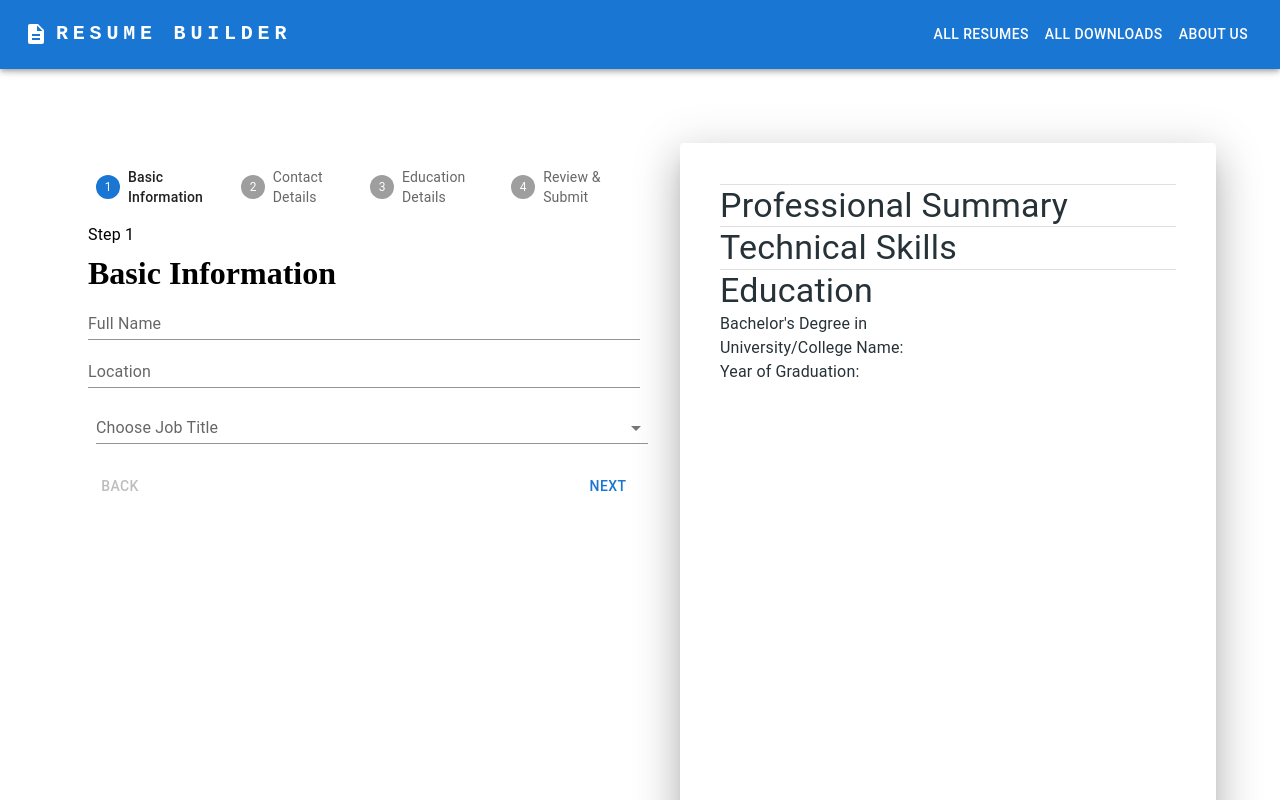
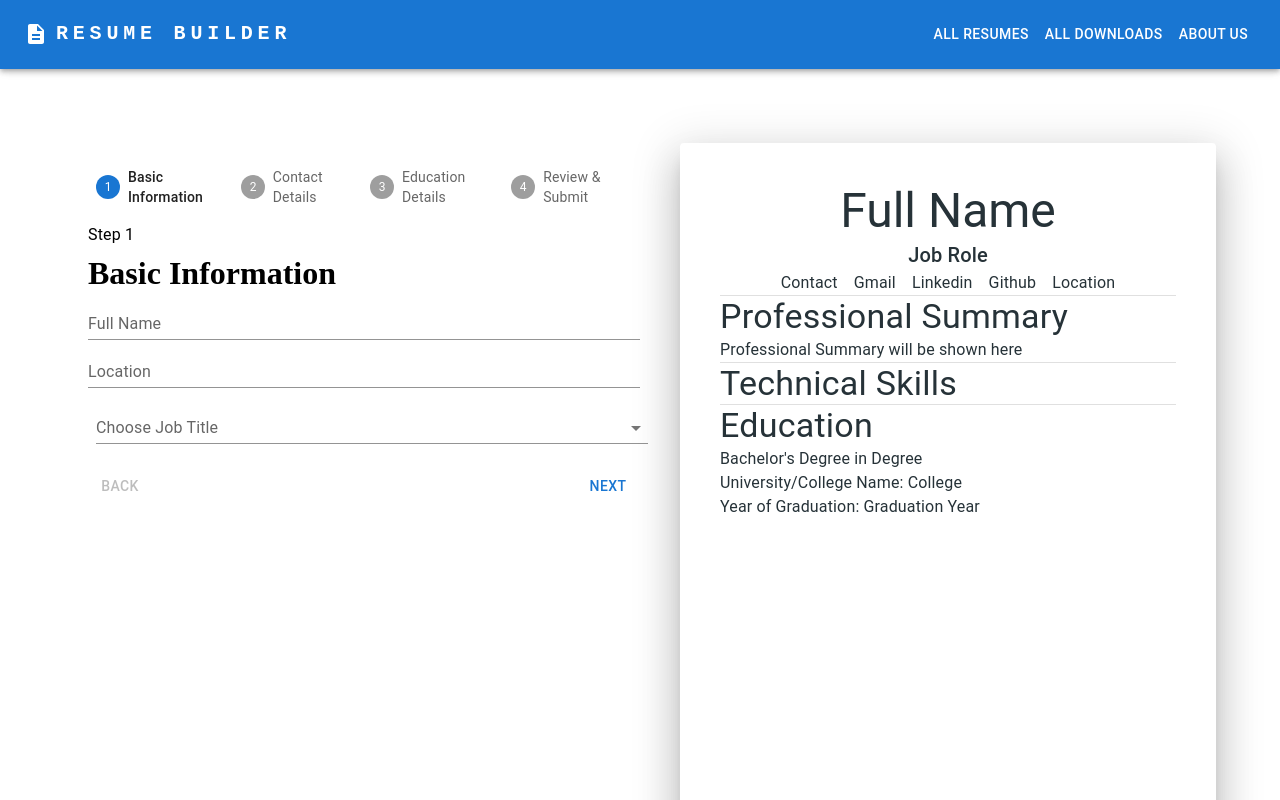
Before and after one commit to workingajk/resume-builder, a React (Vite) app: page /resume-details in a window 1280 px wide. Shown: the top 800 px of the page. Built offline with nearby package versions, Linux system fonts and the light colour scheme.

Commit message:
feat: Implement API service for resume management and enhance components with dynamic data handling

```diff
--- a/package.json
+++ b/package.json
@@ -18,7 +18,8 @@
     "react": "^19.2.8",
     "react-dom": "^19.2.8",
     "react-icons": "^5.7.0",
-    "react-router-dom": "^7.18.4"
+    "react-router-dom": "^7.18.4",
+    "sweetalert2": "^11.26.25"
   },
   "devDependencies": {
     "@babel/core": "^7.29.7",
--- a/src/App.jsx
+++ b/src/App.jsx
@@ -11,6 +11,7 @@ import View from "./pages/View";
 import Header from "./components/Header";
 import Footer from "./components/Footer";
 import Test from './pages/Test'
+import { useParams } from "react-router";
 
 function App() {
     return (
--- /dev/null
+++ b/src/api/axiosInstance.js
@@ -0,0 +1,33 @@
+import axios from "axios";
+
+const instance = axios.create({
+    baseURL: "http://localhost:3000",
+    timeout: 5000,
+    //   headers: { "X-Custom-Header": "foobar" },
+});
+
+instance.interceptors.response.use(
+    (response) => {
+        console.log("Yo the response was recieved ");
+        return response;
+    },
+    (err) => {
+        if (err.response) {
+            const status = err.response.status;
+            if (status == 401) {
+                console.log("Unauthorized Access");
+            } else if (status == 404) {
+                console.log("API Not Found");
+            } else if (status == 500) {
+                console.log("Internal Server Errror Probably, ;)");
+            } else if (err.request) {
+                console.log("No responnse from server");
+            } else {
+                console.log("Error" + err.message);
+            }
+            return Promise.reject(err);
+        }
+    },
+);
+
+export default instance;
--- /dev/null
+++ b/src/api/axiosService.js
@@ -0,0 +1,16 @@
+import instance from "./axiosInstance";
+
+const axiosService = async (httpMethor, url, reqBody) => {
+    try {
+        const response = await instance({
+            method: httpMethor,
+            url: url,
+            data: reqBody,
+        });
+        return response;
+    } catch (err) {
+        throw err;
+    }
+};
+
+export default axiosService;
--- a/src/components/Preview.jsx
+++ b/src/components/Preview.jsx
@@ -19,7 +19,10 @@ function Preview({
         skills: [],
         summary: "",
     },
+    id,
 }) {
+
+
     return (
         <Box
             sx={{
@@ -44,10 +47,10 @@ function Preview({
                 }}
             >
                 <Typography variant="h3" sx={{ textAlign: "center" }}>
-                    {resume.name}
+                    {resume.name ? resume.name : "Full Name"}
                 </Typography>
                 <Typography variant="h6" sx={{ textAlign: "center" }}>
-                    {resume.job}
+                    {resume.job ? resume.job : "Job Role"}
                 </Typography>
                 <Stack
                     direction={"row"}
@@ -55,34 +58,74 @@ function Preview({
                     sx={{ textAlign: "center", justifyContent: "center" }}
                     divider={<Divider />}
                 >
-                    <Typography variant="body1"> {resume.contact}</Typography>
-                    <Typography variant="body1"> {resume.mail}</Typography>
-                    <Typography variant="body1">{resume.linkedin}</Typography>
-                    <Typography variant="body1"> {resume.git}</Typography>
-                    <Typography variant="body1"> {resume.loc}</Typography>
+                    <Typography variant="body1">
+                        {" "}
+                        {resume.contact ? resume.contact : "Contact"}
+                    </Typography>
+                    <Typography variant="body1">
+                        {" "}
+                        {resume.mail ? resume.mail : "Gmail"}
+                    </Typography>
+                    <Typography variant="body1">
+                        {resume.linkedin ? resume.linkedin : "Linkedin"}
+                    </Typography>
+                    <Typography variant="body1">
+                        {" "}
+                        {resume.git ? resume.git : "Github"}
+                    </Typography>
+                    <Typography variant="body1">
+                        {" "}
+                        {resume.loc ? resume.loc : "Location"}
+                    </Typography>
                 </Stack>
                 <Divider />
                 <Typography variant="h4">Professional Summary</Typography>
-                <Typography variant="body1">{resume.summary}</Typography>
+                <Typography variant="body1">
+                    {resume.summary
+                        ? resume.summary
+                        : "Professional Summary will be shown here"}
+                </Typography>
                 <Divider />
                 <Typography variant="h4">Technical Skills</Typography>
-                <Typography variant="body1">
-                    <Box sx={{ display: "flex", flexWrap: "wrap" }}>
-                        {resume.skills.map((skill) => (
-                            <Typography>{skill}</Typography>
-                        ))}
+                <Box>
+                    <Box
+                        sx={{
+                            display: "flex",
+                            flexWrap: "wrap",
+                            gap: "5",
+                            flexDirection: "row",
+                        }}
+                    >
+                        {resume.skills ? (
+                            resume.skills.map((skill) => (
+                                <Typography
+                                    sx={{
+                                        // backgroundColor: "brown",
+                                        padding: "4px 8px",
+                                        margin: "2px 4px",
+                                    }}
+                                >
+                                    {skill}
+                                </Typography>
+                            ))
+                        ) : (
+                            <Typography>Technical skills</Typography>
+                        )}
                     </Box>
-                </Typography>
+                </Box>
                 <Divider />
                 <Typography variant="h4">Education</Typography>
                 <Typography variant="body1">
-                    Bachelor's Degree in {resume.degree}
+                    Bachelor's Degree in{" "}
+                    {resume.degree ? resume.degree : "Degree"}
                 </Typography>
                 <Typography variant="body1">
-                    University/College Name: {resume.college}
+                    University/College Name:{" "}
+                    {resume.college ? resume.college : "College"}
                 </Typography>
                 <Typography variant="body1">
-                    Year of Graduation: {resume.gradYear}
+                    Year of Graduation:{" "}
+                    {resume.gradYear ? resume.gradYear : "Graduation Year"}
                 </Typography>
             </Paper>
         </Box>
--- a/src/components/ResumeInputs.jsx
+++ b/src/components/ResumeInputs.jsx
@@ -6,7 +6,7 @@ import Step from "@mui/material/Step";
 import StepLabel from "@mui/material/StepLabel";
 import Button from "@mui/material/Button";
 import Typography from "@mui/material/Typography";
-import { TextField } from "@mui/material";
+import { alertTitleClasses, TextField } from "@mui/material";
 import InputLabel from "@mui/material/InputLabel";
 import MenuItem from "@mui/material/MenuItem";
 import FormControl from "@mui/material/FormControl";
@@ -14,6 +14,10 @@ import Select from "@mui/material/Select";
 import jobSkills from "../assets/jobSkills.json";
 import jobs from "../assets/jobRoles.json";
 import summaries from "../assets/summaries.json";
+import { addResume } from "../services/apiService";
+import { useNavigate } from "react-router-dom";
+
+import Swal from "sweetalert2";
 
 const steps = [
     "Basic Information",
@@ -25,6 +29,7 @@ const steps = [
 function ResumeInputs({ resume, setResume }) {
     const [activeStep, setActiveStep] = React.useState(0);
     const [skipped, setSkipped] = React.useState(new Set());
+    const nav = useNavigate();
 
     const isStepOptional = React.useCallback((step) => {
         return step === 1;
@@ -64,8 +69,31 @@ function ResumeInputs({ resume, setResume }) {
     //     });
     // };
 
-    const handleReset = () => {
-        setActiveStep(0);
+    const handleSubmit = async () => {
+        const response = await addResume(resume);
+        console.log(response);
+        const id = response.data.id;
+
+        if (response.status == 201) {
+            Swal.fire({
+                title: "Good job!",
+                text: "The resume was submitted successfuly",
+                icon: "success",
+            });
+        }
+        setTimeout(() => {
+            nav(`/resume/${id}`);
+        }, 3000);
+        //  else {
+        //     Swal.fire({
+        //         title: "Error!",
+        //         text: "Try agian",
+        //         icon: "error",
+        //         confirmButtonText: "OK",
+        //     });
+        // }
+        // alert("submitted");
+        // setActiveStep(0);
     };
 
     const previousActiveStepRef = React.useRef(activeStep);
@@ -98,9 +126,12 @@ function ResumeInputs({ resume, setResume }) {
     };
 
     const handleGenerateSummary = () => {
-        setResume({ ...resume, skills: jobSkills[resume.job], summary:summaries[resume.job] });
+        setResume({
+            ...resume,
+            skills: jobSkills[resume.job],
+            summary: summaries[resume.job],
+        });
         console.log(resume);
-
         handleNext();
     };
 
@@ -324,8 +355,8 @@ function ResumeInputs({ resume, setResume }) {
                             }}
                         >
                             <Box sx={{ flex: "1 1 auto" }} />
-                            <Button onClick={handleReset} ref={resetButtonRef}>
-                                Reset
+                            <Button onClick={handleSubmit} ref={resetButtonRef}>
+                                Submit
                             </Button>
                         </Box>
                     </React.Fragment>
--- a/src/pages/View.jsx
+++ b/src/pages/View.jsx
@@ -1,12 +1,29 @@
-import React from "react";
+import React, { useEffect, useState } from "react";
 import Preview from "../components/Preview";
 import { Box, Button, Stack } from "@mui/material";
 import Edit from "../components/Edit";
+import { useParams } from "react-router-dom";
+import { getResume } from "../services/apiService";
 
 function View() {
+    const { id } = useParams();
+    console.log(id);
+    const [resume,setResume] = useState()
+
+    const viewResume = async () => {
+        const response = await getResume(id);
+        console.log(response.data);
+        setResume(response.data)
+
+    };
+    useEffect(() => {
+        viewResume();
+    }, []);
+
     const [open, setOpen] = React.useState(false);
     const handleOpen = () => setOpen(true);
     const handleClose = () => setOpen(false);
+    console.log(resume);
     return (
         <>
             <Stack
@@ -44,7 +61,7 @@ function View() {
                     paddingY: "30px",
                 }}
             >
-                <Preview elevation='0' />
+                <Preview elevation="0"  resume={resume}/>
             </Box>
         </>
     );
--- /dev/null
+++ b/src/services/apiService.js
@@ -0,0 +1,13 @@
+import axiosService from "../api/axiosService";
+
+export const addResume = async (resume) => {
+    return await axiosService("POST", "/resumes", resume);
+};
+
+export const deleteResume = async (resume) => {
+    return await axiosService("DELETE", "/resumes", resume);
+};
+
+export const getResume = async (id) => {
+    return await axiosService("GET", `/resumes/${id}`, {});
+};
```
